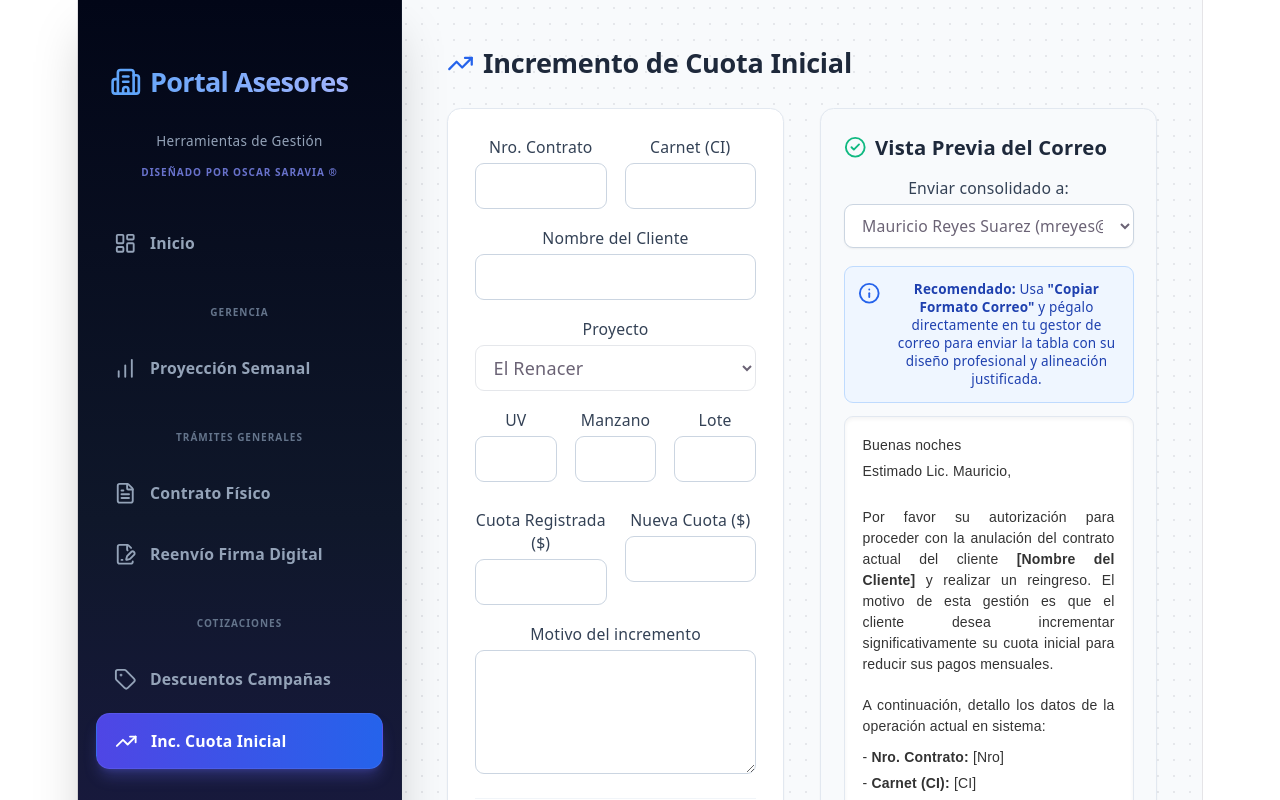
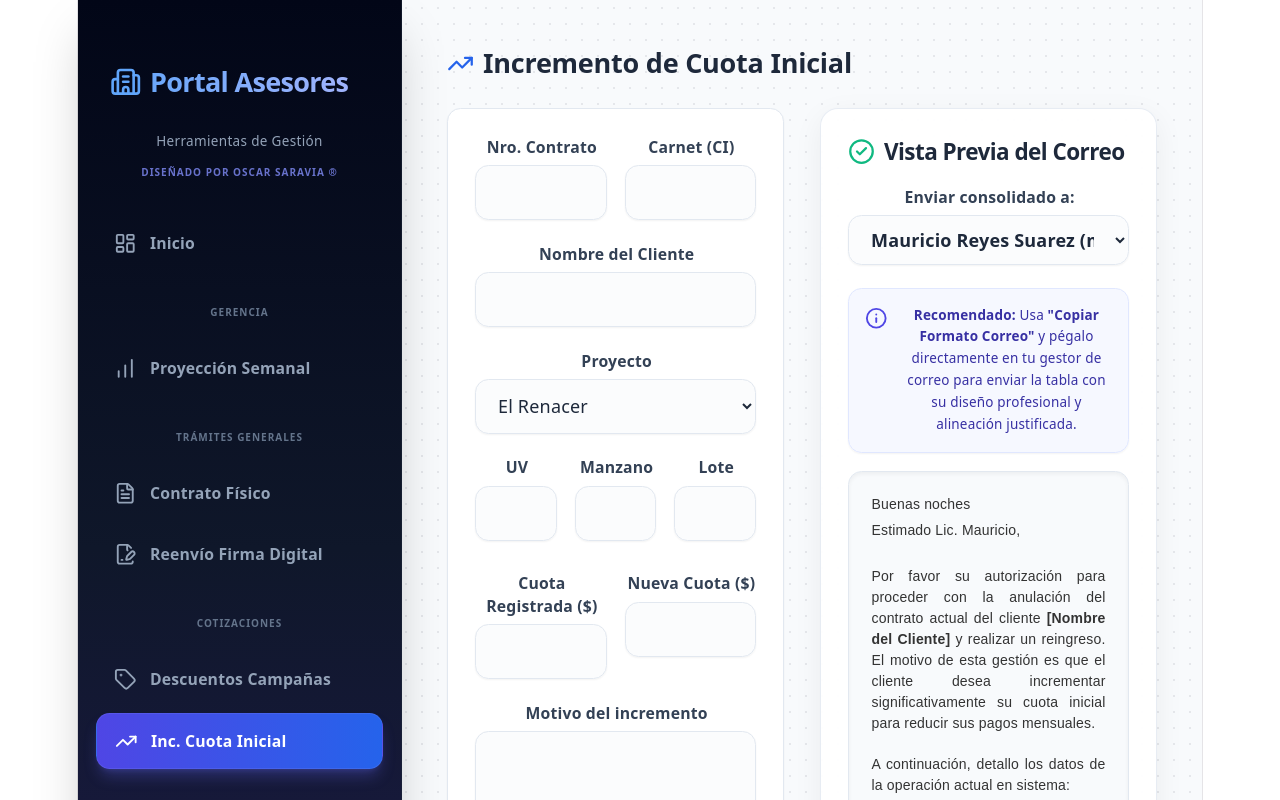
Before and after one commit to huguitoadm-OHSL/portal-celina, a React (Vite) app: page / in a window 1280 px wide. Both pictures are taken after a click on the button "Inc. Cuota Inicial". Shown: the top 800 px of the page. Built offline with nearby package versions, Linux system fonts and the light colour scheme.

Commit message:
Update App.jsx

```diff
--- a/src/App.jsx
+++ b/src/App.jsx
@@ -18,7 +18,9 @@ import {
   BarChart,
   Database,
   Save,
-  AlertTriangle
+  AlertTriangle,
+  Search,
+  Edit3
 } from 'lucide-react';
 
 // --- CONFIGURACIÓN DE DATOS MOCK ---
@@ -200,8 +202,8 @@ const cargarLotesGuardados = () => {
 
 // --- COMPONENTES UI ---
 const Input = ({ label, name, value, onChange, placeholder, type = "text", required = false }) => (
-  <div className="mb-4">
-    <label className="block text-sm font-medium text-slate-700 mb-1">{label}</label>
+  <div className="mb-5">
+    <label className="block text-sm font-bold text-slate-700 mb-1.5 ml-0.5">{label}</label>
     <input
       type={type}
       name={name}
@@ -209,21 +211,21 @@ const Input = ({ label, name, value, onChange, placeholder, type = "text", requi
       onChange={onChange}
       placeholder={placeholder}
       required={required}
-      className="w-full px-3 py-2 border border-slate-300 rounded-lg focus:outline-none focus:ring-2 focus:ring-blue-500 focus:border-blue-500 transition-colors bg-white"
+      className="w-full px-4 py-3 border border-slate-200 rounded-xl focus:outline-none focus:ring-4 focus:ring-indigo-500/15 focus:border-indigo-500 transition-all bg-slate-50/50 hover:bg-slate-50 text-slate-800 placeholder-slate-400 shadow-sm"
     />
   </div>
 );
 
 const TextArea = ({ label, name, value, onChange, placeholder }) => (
-  <div className="mb-4">
-    <label className="block text-sm font-medium text-slate-700 mb-1">{label}</label>
+  <div className="mb-5">
+    <label className="block text-sm font-bold text-slate-700 mb-1.5 ml-0.5">{label}</label>
     <textarea
       name={name}
       value={value}
       onChange={onChange}
       placeholder={placeholder}
       rows="4"
-      className="w-full px-3 py-2 border border-slate-300 rounded-lg focus:outline-none focus:ring-2 focus:ring-blue-500 focus:border-blue-500 transition-colors bg-white"
+      className="w-full px-4 py-3 border border-slate-200 rounded-xl focus:outline-none focus:ring-4 focus:ring-indigo-500/15 focus:border-indigo-500 transition-all bg-slate-50/50 hover:bg-slate-50 text-slate-800 placeholder-slate-400 shadow-sm resize-none"
     />
   </div>
 );
@@ -277,18 +279,18 @@ const ResultCard = ({ title, text, htmlContent, subject, supervisorDestino, setS
   };
 
   return (
-    <div className="bg-slate-50 border border-slate-200 rounded-xl p-5 sticky top-6 shadow-sm">
-      <h3 className="text-lg font-semibold text-slate-800 mb-3 flex items-center">
-        <CheckCircle2 className="w-5 h-5 text-emerald-500 mr-2" />
+    <div className="bg-white/90 backdrop-blur-xl border border-slate-200/80 rounded-2xl p-6 sticky top-8 shadow-[0_8px_30px_rgb(0,0,0,0.06)]">
+      <h3 className="text-xl font-extrabold text-slate-800 mb-4 flex items-center tracking-tight">
+        <CheckCircle2 className="w-6 h-6 text-emerald-500 mr-2" />
         Vista Previa del Correo
       </h3>
 
-      <div className="mb-4">
-        <label className="block text-sm font-medium text-slate-700 mb-1">Enviar consolidado a:</label>
+      <div className="mb-5">
+        <label className="block text-sm font-bold text-slate-700 mb-1.5 ml-0.5">Enviar consolidado a:</label>
         <select
           value={supervisorDestino}
           onChange={(e) => setSupervisorDestino(e.target.value)}
-          className="w-full px-3 py-2 border border-slate-300 rounded-lg focus:outline-none focus:ring-2 focus:ring-blue-500 focus:border-blue-500 transition-colors bg-white text-sm shadow-sm font-medium"
+          className="w-full px-4 py-2.5 border border-slate-200 rounded-xl focus:outline-none focus:ring-4 focus:ring-indigo-500/15 focus:border-indigo-500 transition-all bg-slate-50/50 text-slate-800 font-semibold shadow-sm cursor-pointer"
         >
           {SUPERVISORES.map(s => (
             <option key={s.id} value={s.correo}>{s.nombre} ({s.correo})</option>
@@ -297,37 +299,37 @@ const ResultCard = ({ title, text, htmlContent, subject, supervisorDestino, setS
       </div>
 
       {htmlContent && (
-        <div className="mb-3 p-3 bg-blue-50 border border-blue-200 rounded-lg flex gap-3 items-start">
-          <Info className="w-5 h-5 text-blue-600 flex-shrink-0 mt-0.5" />
-          <p className="text-xs text-blue-800">
-            <strong>Recomendado:</strong> Usa <b>"Copiar Formato Correo"</b> y pégalo directamente en tu gestor de correo para enviar la tabla con su diseño profesional y alineación justificada.
+        <div className="mb-4 p-3.5 bg-indigo-50/50 border border-indigo-100 rounded-xl flex gap-3 items-start shadow-sm">
+          <Info className="w-5 h-5 text-indigo-600 flex-shrink-0 mt-0.5" />
+          <p className="text-xs text-indigo-800 leading-relaxed">
+            <strong>Recomendado:</strong> Usa <b>"Copiar Formato Correo"</b> y pégalo directamente en tu gestor de correo para enviar la tabla con su dise&ntilde;o profesional y alineaci&oacute;n justificada.
           </p>
         </div>
       )}
 
-      <div className="bg-white p-4 rounded-lg border border-slate-200 mb-4 h-96 overflow-y-auto shadow-inner">
+      <div className="bg-[#f8fafc] p-5 rounded-xl border border-slate-200 mb-5 h-[22rem] overflow-y-auto shadow-inner">
         {htmlContent ? (
           <div dangerouslySetInnerHTML={{ __html: htmlContent }} />
         ) : (
-          <div className="font-mono text-sm text-slate-700 whitespace-pre-wrap">{text}</div>
+          <div className="font-mono text-sm text-slate-700 whitespace-pre-wrap leading-relaxed">{text}</div>
         )}
       </div>
 
       <div className="flex gap-3">
         <button
           onClick={handleCopy}
-          className="flex-1 flex items-center justify-center py-2.5 px-4 bg-white border border-slate-300 rounded-lg text-slate-700 hover:bg-slate-50 font-bold transition-colors shadow-sm"
+          className="flex-1 flex items-center justify-center py-3 px-4 bg-white border border-slate-200 rounded-xl text-slate-700 hover:bg-slate-50 hover:border-slate-300 font-bold transition-all shadow-sm"
         >
-          {copied ? <CheckCircle2 className="w-4 h-4 mr-2 text-emerald-500" /> : <Copy className="w-4 h-4 mr-2" />}
-          {copied ? '¡Copiado!' : (htmlContent ? 'Copiar Formato Correo' : 'Copiar Texto')}
+          {copied ? <CheckCircle2 className="w-4 h-4 mr-2 text-emerald-500" /> : <Copy className="w-4 h-4 mr-2 text-slate-400" />}
+          {copied ? '¡Copiado!' : (htmlContent ? 'Copiar Formato' : 'Copiar Texto')}
         </button>
         {showTextPlain && (
           <button
             onClick={handleSendEmail}
-            className="flex-1 flex items-center justify-center py-2.5 px-4 bg-slate-800 hover:bg-slate-900 text-white rounded-lg font-medium transition-colors shadow-sm"
+            className="flex-1 flex items-center justify-center py-3 px-4 bg-gradient-to-r from-slate-800 to-slate-900 hover:from-slate-900 hover:to-black text-white rounded-xl font-bold transition-all shadow-md shadow-slate-900/20"
           >
             <Mail className="w-4 h-4 mr-2" />
-            Texto Plano (Básico)
+            Texto Plano
           </button>
         )}
       </div>
@@ -353,6 +355,7 @@ export default function App() {
     proyecto: 'Los Jardines', uv: '', manzano: '', lote: '',
     modalidad: 'Crédito',
     cuota: '', modoCuota: 'monto',
+    modoBusqueda: lotesBD.length > 0 ? 'inteligente' : 'manual', // Nuevo estado para alternar Búsqueda
     m2: '', precioM2: '', asesor: ''
   });
 
@@ -425,6 +428,7 @@ export default function App() {
           tipo: 'success',
           texto: `¡Éxito! Se han guardado ${nuevosLotes.length} lotes en la memoria. Ya puedes hacer cotizaciones. (Líneas ignoradas: ${lineasIgnoradas})`
         });
+        setFormDescuento(prev => ({...prev, modoBusqueda: 'inteligente'})); // Activar inteligente al cargar
       } catch (err) {
          setMensajeBD({ tipo: 'error', texto: 'La cantidad de datos superó la memoria permitida. Intenta copiar menos filas (ej. de 5000 en 5000).' });
       }
@@ -437,9 +441,15 @@ export default function App() {
     if (window.confirm("¿Estás seguro de borrar todos los lotes de la memoria de tu navegador?")) {
       localStorage.removeItem('celina_bd_lotes_oficial');
       setLotesBD([]);
+      setFormDescuento(prev => ({...prev, modoBusqueda: 'manual'}));
       setMensajeBD({ tipo: 'success', texto: 'La base de datos ha sido borrada.' });
     }
   };
+
+  // --- OBTENER OPCIONES CASCADA (BÚSQUEDA INTELIGENTE) ---
+  const opcionesUV = [...new Set(lotesBD.filter(l => l.proyecto.toLowerCase() === formDescuento.proyecto.toLowerCase()).map(l => l.uv))].sort((a,b) => a.localeCompare(b, undefined, {numeric: true}));
+  const opcionesMZN = [...new Set(lotesBD.filter(l => l.proyecto.toLowerCase() === formDescuento.proyecto.toLowerCase() && l.uv.toLowerCase() === formDescuento.uv.toLowerCase()).map(l => l.manzano))].sort((a,b) => a.localeCompare(b, undefined, {numeric: true}));
+  const opcionesLote = [...new Set(lotesBD.filter(l => l.proyecto.toLowerCase() === formDescuento.proyecto.toLowerCase() && l.uv.toLowerCase() === formDescuento.uv.toLowerCase() && l.manzano.toLowerCase() === formDescuento.manzano.toLowerCase()).map(l => l.lote))].sort((a,b) => a.localeCompare(b, undefined, {numeric: true}));
 
   // --- EFECTO DE AUTOCOMPLETADO DE LOTES ---
   useEffect(() => {
@@ -475,7 +485,6 @@ export default function App() {
 
   // --- HANDLERS COMUNES ---
   const handleFisicoChange = (e) => setFormFisico({ ...formFisico, [e.target.name]: e.target.value });
-  const handleDescuentoChange = (e) => setFormDescuento({ ...formDescuento, [e.target.name]: e.target.value });
   const handleCuotaChange = (e) => setFormCuota({ ...formCuota, [e.target.name]: e.target.value });
   const handleReenvioChange = (index, field, value) => {
     const nuevosContratos = [...formReenvio.contratos];
@@ -487,6 +496,26 @@ export default function App() {
     if (formReenvio.contratos.length > 1) {
       setFormReenvio({ ...formReenvio, contratos: formReenvio.contratos.filter((_, i) => i !== index) });
     }
+  };
+
+  // MANEJADOR ESPECIAL PARA DESCUENTOS (LIMPIA CASCADAS EN MODO INTELIGENTE)
+  const handleDescuentoChange = (e) => {
+    const { name, value } = e.target;
+    setFormDescuento(prev => {
+      const newState = { ...prev, [name]: value };
+
+      // Si estamos en búsqueda inteligente, debemos limpiar los campos hijos cuando un padre cambia
+      if (prev.modoBusqueda === 'inteligente') {
+        if (name === 'proyecto') {
+          newState.uv = ''; newState.manzano = ''; newState.lote = ''; newState.m2 = ''; newState.precioM2 = '';
+        } else if (name === 'uv') {
+          newState.manzano = ''; newState.lote = ''; newState.m2 = ''; newState.precioM2 = '';
+        } else if (name === 'manzano') {
+          newState.lote = ''; newState.m2 = ''; newState.precioM2 = '';
+        }
+      }
+      return newState;
+    });
   };
 
   const handleEquipoChange = (e) => {
@@ -1161,22 +1190,42 @@ export default function App() {
             const { porcentajeCuota, montoCuotaNum } = calcularDescuento();
             return (
               <div className="animate-in fade-in slide-in-from-bottom-4 duration-500">
-                <div className="mb-6"><h2 className="text-2xl font-bold text-slate-800 flex items-center"><Tag className="w-6 h-6 mr-2 text-blue-600" /> Descuentos Campañas</h2></div>
+                <div className="mb-6 flex justify-between items-end">
+                  <h2 className="text-2xl font-bold text-slate-800 flex items-center"><Tag className="w-6 h-6 mr-2 text-blue-600" /> Descuentos Campañas</h2>
+
+                  {/* BOTÓN TOGGLE BÚSQUEDA INTELIGENTE / MANUAL */}
+                  <div className="bg-slate-200/60 p-1 rounded-full inline-flex">
+                    <button
+                      onClick={() => setFormDescuento({...formDescuento, modoBusqueda: 'inteligente'})}
+                      className={`px-4 py-1.5 rounded-full text-xs font-bold transition-all flex items-center ${formDescuento.modoBusqueda === 'inteligente' ? 'bg-white shadow-sm text-emerald-600' : 'text-slate-500 hover:text-slate-700'}`}
+                    >
+                      <Search className="w-3.5 h-3.5 mr-1.5" /> Automático
+                    </button>
+                    <button
+                      onClick={() => setFormDescuento({...formDescuento, modoBusqueda: 'manual'})}
+                      className={`px-4 py-1.5 rounded-full text-xs font-bold transition-all flex items-center ${formDescuento.modoBusqueda === 'manual' ? 'bg-white shadow-sm text-blue-600' : 'text-slate-500 hover:text-slate-700'}`}
+                    >
+                      <Edit3 className="w-3.5 h-3.5 mr-1.5" /> Manual
+                    </button>
+                  </div>
+                </div>
+
                 <div className="grid grid-cols-1 lg:grid-cols-[1.2fr_1fr] gap-8">
                   <div className="bg-white p-6 rounded-xl shadow-sm border border-slate-200">
                     <div className="grid grid-cols-2 gap-4 mb-4">
-                      <div><label className="block text-sm font-medium text-slate-700 mb-1">Proyecto</label><select name="proyecto" value={formDescuento.proyecto} onChange={handleDescuentoChange} className="w-full px-3 py-2 border rounded-lg focus:ring-2 focus:ring-blue-500 bg-white">{PROYECTOS.map(p => <option key={p} value={p}>{p}</option>)}</select></div>
-                      <div><label className="block text-sm font-medium text-slate-700 mb-1">Modalidad</label><select name="modalidad" value={formDescuento.modalidad} onChange={handleDescuentoChange} className="w-full px-3 py-2 border rounded-lg bg-white"><option value="Contado">Al Contado</option><option value="Crédito">A Crédito (Plazos)</option></select></div>
+                      <div><label className="block text-sm font-bold text-slate-700 mb-1.5 ml-0.5">Proyecto</label><select name="proyecto" value={formDescuento.proyecto} onChange={handleDescuentoChange} className="w-full px-4 py-3 border border-slate-200 rounded-xl focus:outline-none focus:ring-4 focus:ring-indigo-500/15 focus:border-indigo-500 transition-all bg-slate-50/50 hover:bg-slate-50 text-slate-800 shadow-sm">{PROYECTOS.map(p => <option key={p} value={p}>{p}</option>)}</select></div>
+                      <div><label className="block text-sm font-bold text-slate-700 mb-1.5 ml-0.5">Modalidad</label><select name="modalidad" value={formDescuento.modalidad} onChange={handleDescuentoChange} className="w-full px-4 py-3 border border-slate-200 rounded-xl focus:outline-none focus:ring-4 focus:ring-indigo-500/15 focus:border-indigo-500 transition-all bg-slate-50/50 hover:bg-slate-50 text-slate-800 shadow-sm"><option value="Contado">Al Contado</option><option value="Crédito">A Crédito (Plazos)</option></select></div>
                     </div>
+
                     {formDescuento.modalidad === 'Crédito' && (
-                      <div className="mb-4 bg-blue-50/50 p-4 rounded-xl border border-blue-100">
+                      <div className="mb-6 bg-blue-50/50 p-4 rounded-xl border border-blue-100/50">
                         <div className="flex flex-col w-full">
-                          <label className="block text-sm font-medium text-slate-700 mb-1">Ingresar Cuota Inicial</label>
+                          <label className="block text-sm font-bold text-slate-700 mb-1.5 ml-0.5">Ingresar Cuota Inicial</label>
                           <div className="flex w-full gap-2">
                             <select
                               value={formDescuento.modoCuota}
                               onChange={(e) => setFormDescuento({...formDescuento, modoCuota: e.target.value, cuota: ''})}
-                              className="w-1/3 px-3 py-2 border rounded-lg bg-slate-50 text-slate-700 font-semibold focus:ring-2 focus:ring-blue-500 outline-none"
+                              className="w-1/3 px-3 py-2.5 border border-blue-200 rounded-xl bg-white text-slate-700 font-semibold focus:ring-2 focus:ring-blue-500 outline-none"
                             >
                               <option value="monto">Monto ($)</option>
                               <option value="porcentaje">Porcentaje (%)</option>
@@ -1187,9 +1236,9 @@ export default function App() {
                               value={formDescuento.cuota}
                               onChange={handleDescuentoChange}
                               placeholder={formDescuento.modoCuota === 'monto' ? "Ej. 1000" : "Ej. 5"}
-                              className="w-1/3 px-3 py-2 border rounded-lg bg-white focus:ring-2 focus:ring-blue-500 outline-none"
+                              className="w-1/3 px-4 py-2.5 border border-blue-200 rounded-xl bg-white focus:ring-2 focus:ring-blue-500 outline-none shadow-inner"
                             />
-                            <div className="w-1/3 flex items-center justify-center bg-blue-200 text-blue-800 rounded-lg font-bold text-sm shadow-sm transition-all">
+                            <div className="w-1/3 flex items-center justify-center bg-blue-600 text-white rounded-xl font-bold text-sm shadow-sm transition-all">
                               {formDescuento.modoCuota === 'monto'
                                 ? `${formatCurrency(porcentajeCuota)}%`
                                 : `$ ${formatCurrency(montoCuotaNum)}`}
@@ -1199,15 +1248,49 @@ export default function App() {
                       </div>
                     )}
 
-                    <div className="grid grid-cols-3 gap-4 mb-4">
-                      <Input label="UV" name="uv" value={formDescuento.uv} onChange={handleDescuentoChange} />
-                      <Input label="Manzano" name="manzano" value={formDescuento.manzano} onChange={handleDescuentoChange} />
-                      <Input label="Lote" name="lote" value={formDescuento.lote} onChange={handleDescuentoChange} />
-                    </div>
+                    {/* MENÚS CASCADA O MANUAL */}
+                    {formDescuento.modoBusqueda === 'inteligente' ? (
+                      <div className="mb-6 p-4 bg-slate-50 border border-slate-100 rounded-xl">
+                        <div className="grid grid-cols-3 gap-4">
+                          <div>
+                            <label className="block text-xs font-bold text-emerald-700 mb-1.5 ml-0.5 uppercase tracking-wide">Elegir UV</label>
+                            <select name="uv" value={formDescuento.uv} onChange={handleDescuentoChange} className="w-full px-3 py-2.5 border border-slate-200 rounded-xl focus:ring-2 focus:ring-emerald-500 bg-white text-slate-700 font-semibold cursor-pointer">
+                              <option value="">---</option>
+                              {opcionesUV.map(u => <option key={u} value={u}>{u}</option>)}
+                            </select>
+                          </div>
+                          <div>
+                            <label className="block text-xs font-bold text-emerald-700 mb-1.5 ml-0.5 uppercase tracking-wide">Elegir MZN</label>
+                            <select name="manzano" value={formDescuento.manzano} onChange={handleDescuentoChange} disabled={!formDescuento.uv} className="w-full px-3 py-2.5 border border-slate-200 rounded-xl focus:ring-2 focus:ring-emerald-500 bg-white text-slate-700 font-semibold cursor-pointer disabled:opacity-50 disabled:bg-slate-100">
+                              <option value="">---</option>
+                              {opcionesMZN.map(m => <option key={m} value={m}>{m}</option>)}
+                            </select>
+                          </div>
+                          <div>
+                            <label className="block text-xs font-bold text-emerald-700 mb-1.5 ml-0.5 uppercase tracking-wide">Elegir Lote</label>
+                            <select name="lote" value={formDescuento.lote} onChange={handleDescuentoChange} disabled={!formDescuento.manzano} className="w-full px-3 py-2.5 border border-slate-200 rounded-xl focus:ring-2 focus:ring-emerald-500 bg-white text-slate-700 font-semibold cursor-pointer disabled:opacity-50 disabled:bg-slate-100">
+                              <option value="">---</option>
+                              {opcionesLote.map(lt => <option key={lt} value={lt}>{lt}</option>)}
+                            </select>
+                          </div>
+                        </div>
+                        {lotesBD.length === 0 && (
+                          <p className="text-xs text-amber-600 mt-3 flex items-center">
+                            <AlertTriangle className="w-4 h-4 mr-1" /> Tu base de datos está vacía. Carga tu Excel en "Base de Lotes".
+                          </p>
+                        )}
+                      </div>
+                    ) : (
+                      <div className="grid grid-cols-3 gap-4 mb-2">
+                        <Input label="UV" name="uv" value={formDescuento.uv} onChange={handleDescuentoChange} />
+                        <Input label="Manzano" name="manzano" value={formDescuento.manzano} onChange={handleDescuentoChange} />
+                        <Input label="Lote" name="lote" value={formDescuento.lote} onChange={handleDescuentoChange} />
+                      </div>
+                    )}
 
-                    {loteAutocompletado && (
-                      <div className="bg-emerald-50 border border-emerald-200 text-emerald-700 p-2 rounded-lg text-xs font-medium mb-4 flex items-center">
-                        <Database className="w-4 h-4 mr-2" /> Datos autocompletados desde la base de datos
+                    {loteAutocompletado && formDescuento.modoBusqueda === 'inteligente' && (
+                      <div className="bg-emerald-50/80 border border-emerald-200 text-emerald-700 p-2.5 rounded-xl text-xs font-bold mb-5 flex items-center shadow-sm">
+                        <CheckCircle2 className="w-4 h-4 mr-2 text-emerald-500" /> Superficie y Precio autocompletados desde tu Excel
                       </div>
                     )}
 
@@ -1216,7 +1299,7 @@ export default function App() {
                       <Input label="Precio Reg. (M2)" name="precioM2" value={formDescuento.precioM2} onChange={handleDescuentoChange} type="number" />
                     </div>
 
-                    <div className="border-t border-slate-100 pt-4 mt-2"><Input label="Nombre del Asesor" name="asesor" value={formDescuento.asesor} onChange={handleDescuentoChange} /></div>
+                    <div className="border-t border-slate-100 pt-5 mt-2"><Input label="Nombre del Asesor" name="asesor" value={formDescuento.asesor} onChange={handleDescuentoChange} /></div>
                   </div>
                   <div><ResultCard title="Descuento" text={generarTextoDescuento()} htmlContent={generarHtmlDescuento()} subject={`Solicitud Descuento Campañas - ${formDescuento.proyecto} Mz${formDescuento.manzano} Lt${formDescuento.lote}`} supervisorDestino={supervisorDestino} setSupervisorDestino={setSupervisorDestino} /></div>
                 </div>
@@ -1235,7 +1318,10 @@ export default function App() {
                     <Input label="Carnet (CI)" name="ci" value={formCuota.ci} onChange={handleCuotaChange} />
                   </div>
                   <Input label="Nombre del Cliente" name="cliente" value={formCuota.cliente} onChange={handleCuotaChange} />
-                  <div className="mb-4"><label className="block text-sm font-medium text-slate-700 mb-1">Proyecto</label><select name="proyecto" value={formCuota.proyecto} onChange={handleCuotaChange} className="w-full px-3 py-2 border rounded-lg bg-white">{PROYECTOS.map(p => <option key={p} value={p}>{p}</option>)}</select></div>
+                  <div className="mb-5">
+                    <label className="block text-sm font-bold text-slate-700 mb-1.5 ml-0.5">Proyecto</label>
+                    <select name="proyecto" value={formCuota.proyecto} onChange={handleCuotaChange} className="w-full px-4 py-3 border border-slate-200 rounded-xl focus:outline-none focus:ring-4 focus:ring-indigo-500/15 focus:border-indigo-500 transition-all bg-slate-50/50 hover:bg-slate-50 text-slate-800 shadow-sm">{PROYECTOS.map(p => <option key={p} value={p}>{p}</option>)}</select>
+                  </div>
                   <div className="grid grid-cols-3 gap-4">
                     <Input label="UV" name="uv" value={formCuota.uv} onChange={handleCuotaChange} />
                     <Input label="Manzano" name="manzano" value={formCuota.manzano} onChange={handleCuotaChange} />
@@ -1246,7 +1332,7 @@ export default function App() {
                     <Input label="Nueva Cuota ($)" name="nuevaCuota" value={formCuota.nuevaCuota} onChange={handleCuotaChange} type="number" />
                   </div>
                   <TextArea label="Motivo del incremento" name="motivo" value={formCuota.motivo} onChange={handleCuotaChange} />
-                  <div className="border-t border-slate-100 pt-4 mt-2"><Input label="Nombre del Asesor" name="asesorVentas" value={formCuota.asesorVentas} onChange={handleCuotaChange} /></div>
+                  <div className="border-t border-slate-100 pt-5 mt-2"><Input label="Nombre del Asesor" name="asesorVentas" value={formCuota.asesorVentas} onChange={handleCuotaChange} /></div>
                 </div>
                 <div><ResultCard title="Incremento Cuota" text={generarTextoCuota()} htmlContent={generarHtmlCuota()} subject={`Incremento Cuota Inicial - ${formCuota.proyecto} Mz${formCuota.manzano} Lt${formCuota.lote}`} supervisorDestino={supervisorDestino} setSupervisorDestino={setSupervisorDestino} /></div>
               </div>
```
